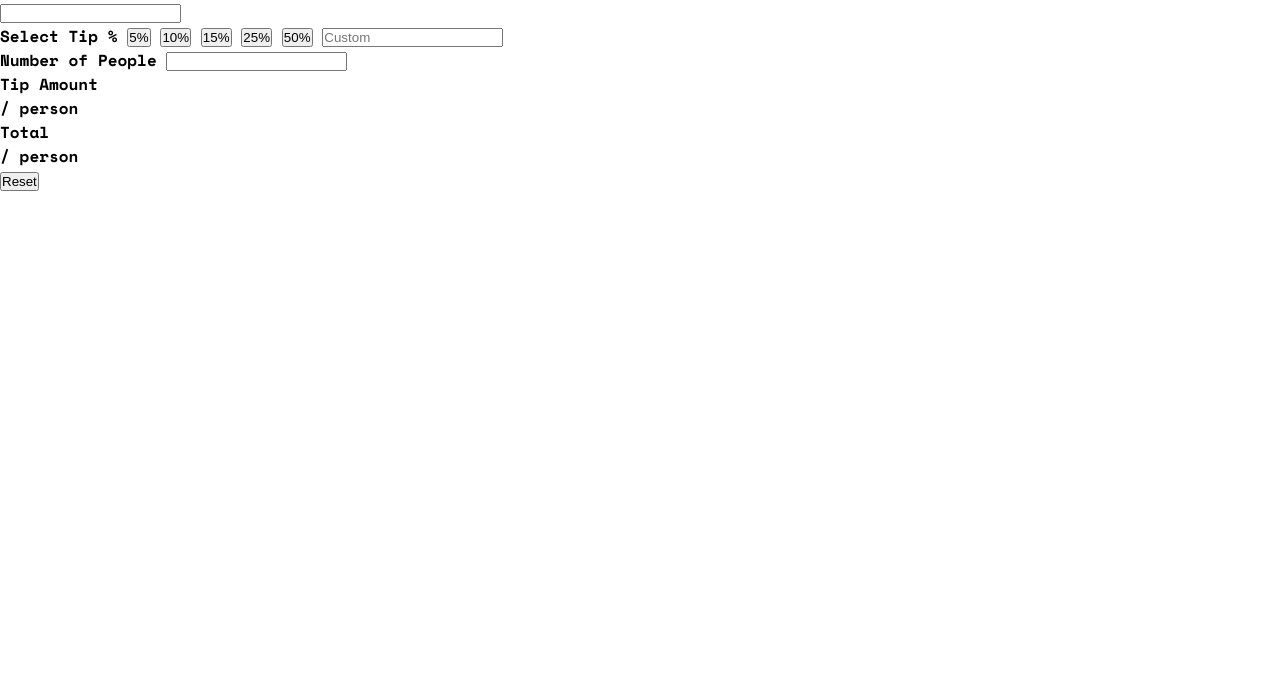
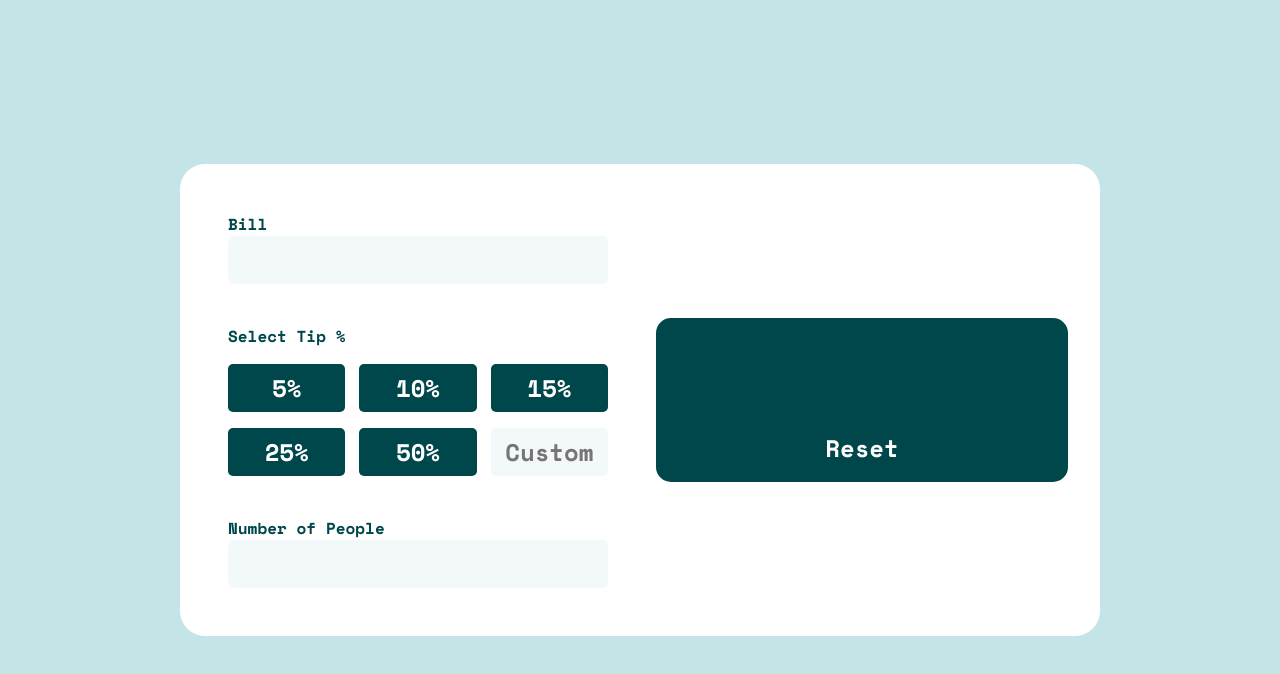
Before and after one commit to slavon213/tip-calculator, a plain HTML site: page index.html in a window 1280 px wide. Drawn offline with nearby package versions, Linux system fonts and the light colour scheme.

Commit message:
add style to tip buttons

```diff
--- a/index.html
+++ b/index.html
@@ -9,25 +9,27 @@
     </head>
     <body>
         <main>
-            <div class="container">
+            <!-- <div class="container"> -->
                 <form>
                     <div class="half calculator">
                         <div>
-                            <label for="bill"></label>
+                            <label for="bill">Bill</label>
                             <input type="number" name="bill" id="bill" step="0.01" />
                         </div>
                         <div class="tip-buttons">
                             <label for="custom-tip">Select Tip %</label>
-                            <button class="tip-amount">5%</button>
-                            <button class="tip-amount">10%</button>
-                            <button class="tip-amount">15%</button>
-                            <button class="tip-amount">25%</button>
-                            <button class="tip-amount">50%</button>
-                            <input type="number" name="custom-tip" id="custom-tip" placeholder="Custom" />
+                            <div class="buttons">
+                                <button class="tip-amount">5%</button>
+                                <button class="tip-amount">10%</button>
+                                <button class="tip-amount">15%</button>
+                                <button class="tip-amount">25%</button>
+                                <button class="tip-amount">50%</button>
+                                <input type="number" name="custom-tip" id="custom-tip" placeholder="Custom"/>
+                            </div>
                         </div>
                         <div>
                             <label for="people-number">Number of People</label>
-                            <input type="number" name="people-number" id="people-number" />
+                            <input type="number" name="people-number" id="people-number" min="1" step="1"/>
                         </div>
                     </div>
                     <div class="half display">
@@ -44,7 +46,7 @@
                         <button type="submit">Reset</button>
                     </div>
                 </form>
-            </div>
+            <!-- </div> -->
         </main>
     </body>
 </html>
--- a/style.css
+++ b/style.css
@@ -26,8 +26,14 @@
 
     --text-size-small: 13px;
     --text-size-regular: 16px;
+    --text-size-middle: 20px;
     --text-size-big: 24px;
     --text-size-large: 48px;
+
+    /* radius */
+    --radius-5: 5px;
+    --radius-15: 15px;
+    --radius-25: 25px;
 }
 
 *,
@@ -41,8 +47,107 @@
 html,
 body {
     height: 100vh;
+}
+
+body {
+    display: grid;
+    place-content: center;
+    background: var(--color-background-main);
     font-family: "Space Mono", monospace;
     font-weight: 700;
     font-style: normal;
     font-size: var(--text-size-regular);
+    color: var(--color-background-second);
 }
+
+input::-webkit-outer-spin-button,
+input::-webkit-inner-spin-button {
+    -webkit-appearance: none;
+    margin: 0;
+}
+
+input[type="number"] {
+    -moz-appearance: textfield;
+}
+
+input[type="number"] {
+    display: block;
+    width: 100%;
+    height: 48px;
+    font-family: inherit;
+    font-weight: inherit;
+    color: inherit;
+    font-size: var(--text-size-big);
+    background-color: var(--color-input-fill);
+    border-radius: var(--radius-5);
+    padding-block: 6px;
+    padding-inline: 17px;
+    text-align: end;
+    border: none;
+    outline: none;
+}
+
+button {
+    border: none;
+    outline: none;
+    background-color: var(--color-background-second);
+    border-radius: var(--radius-5);
+    color: var(--color-white);
+    font-family: inherit;
+    font-weight: inherit;
+    font-size: var(--text-size-big);
+    cursor: pointer;
+}
+
+form {
+    width: 920px;
+    /* height: 481px; */
+    background-color: var(--color-white);
+    border-radius: var(--radius-25);
+    /* padding: 32px; */
+    padding: 32px;
+    display: flex;
+    gap: 32px;
+    align-items: center;
+}
+
+.half {
+    display: flex;
+    flex-direction: column;
+    /* flex-basis: 50%; */
+    width: 100%;
+    height: 100%;
+    /* padding: 40px; */
+    padding: 16px;
+    border-radius: var(--radius-15);
+}
+
+.display {
+    background-color: var(--color-background-second);
+}
+
+.calculator {
+    gap: 40px;
+
+    /* label {
+
+    } */
+}
+
+.tip-buttons {
+    display: flex;
+    flex-direction: column;
+    gap: 16px;
+}
+.buttons {
+    display: grid;
+    grid-template-columns: repeat(3, 1fr);
+    grid-auto-rows: 48px;
+    row-gap: 16px;
+    column-gap: 14px;
+}
+
+.buttons input[type="number"] {
+    text-align: center;
+    padding-inline: 14px;
+}
```
